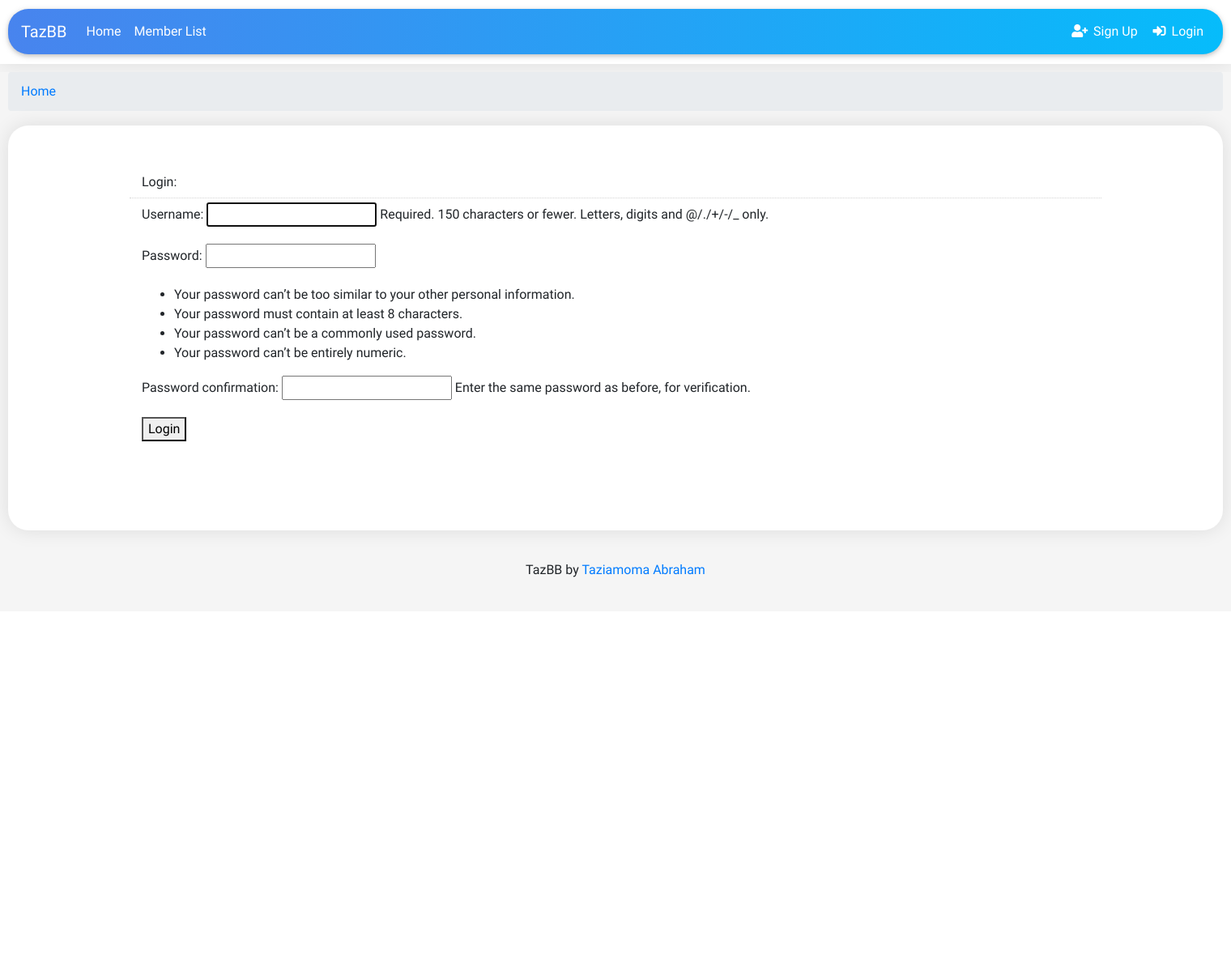
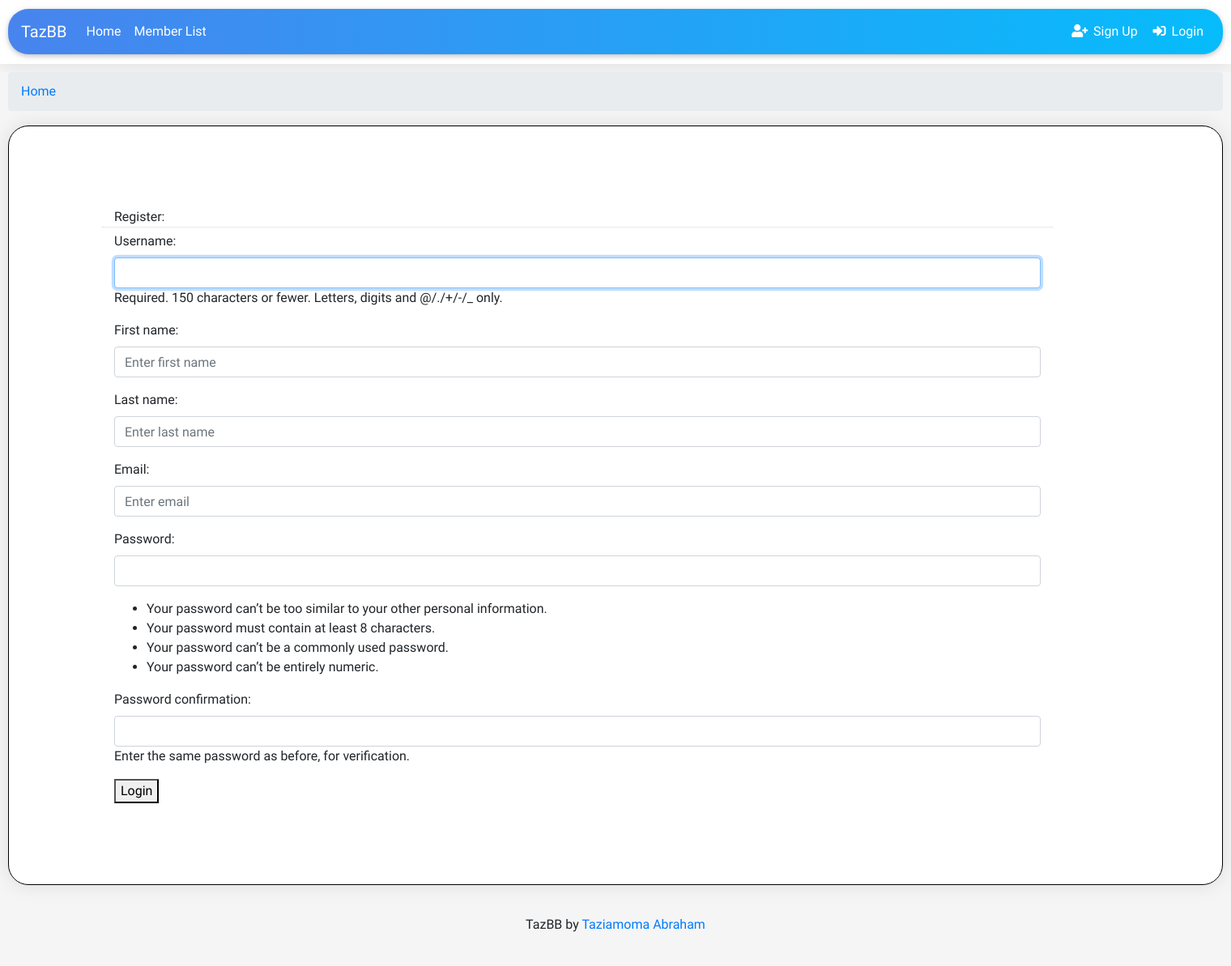
Before and after one commit to taziamoma/TazBB, a Django app: page /members/register/ in a window 1520 px wide. Shown: the part 280-1473 px from the top of the page at 81% size. Before the commit the page ends 993 px from the top, so only its background shows below. Run offline with Django 3.2, Linux system fonts and the light colour scheme; some libraries are stand-ins or nearby versions.

Commit message:
Updated login and register styling

```diff
--- a/forum/forms.py
+++ b/forum/forms.py
@@ -8,7 +8,7 @@ class NewThreadForm(forms.ModelForm):
         fields = ('name',)
 
         widgets = {
-            'name': forms.TextInput(attrs={'class': 'form-control', 'placeholder': 'Enter title'}),
+            'name': forms.TextInput(),
         }
 
 
--- a/members/forms.py
+++ b/members/forms.py
@@ -0,0 +1,20 @@
+from django import forms
+from django.contrib.auth.models import User
+from django.contrib.auth.forms import AuthenticationForm, UserCreationForm
+
+
+class RegisterForm(UserCreationForm):
+    email = forms.EmailField(widget=forms.EmailInput(attrs={'class': 'form-control', 'placeholder': 'Enter email'}))
+    first_name = forms.CharField(max_length=100, widget=forms.TextInput(attrs={'class': 'form-control', 'placeholder': 'Enter first name'}))
+    last_name = forms.CharField(max_length=100, widget=forms.TextInput(attrs={'class': 'form-control', 'placeholder': 'Enter last name'}))
+
+    class Meta:
+        model = User
+        fields = ('username', 'first_name', 'last_name', 'email', 'password1', 'password2')
+
+    def __init__(self, *args, **kwargs):
+        super(RegisterForm, self).__init__(*args, **kwargs)
+
+        self.fields['username'].widget.attrs['class'] = 'form-control'
+        self.fields['password1'].widget.attrs['class'] = 'form-control'
+        self.fields['password2'].widget.attrs['class'] = 'form-control'
--- a/members/templates/registration/register.html
+++ b/members/templates/registration/register.html
@@ -2,14 +2,14 @@
 {% block title %}Register{% endblock %}
 {% block bodywrap %}
 
-    <div class="container-fluid login-wrapper">
-                <div class="container-fluid login-container">
-                    <div class="container-fluid login-title">
-                        Login:
+    <div class="container-fluid register-wrapper">
+                <div class="container-fluid register-container">
+                    <div class="container-fluid register-title">
+                        Register:
                     </div>
-                    <div class="container-fluid login-form-container">
+                    <div class="container-fluid register-form-container">
 
-                        <div class="container-fluid login-form">
+                        <div class="container-fluid register-form">
                             <form method="post">
                                 {% csrf_token %}
                                 {{ form.as_p }}
--- a/members/urls.py
+++ b/members/urls.py
@@ -1,6 +1,7 @@
 from django.urls import path
-from .views import UserRegisterView
+from .views import UserRegisterView, LoginView
 
 urlpatterns = [
     path('register/', UserRegisterView.as_view(), name='register'),
+
 ]
--- a/members/views.py
+++ b/members/views.py
@@ -2,10 +2,16 @@ from django.shortcuts import render
 from django.views import generic
 from django.contrib.auth.forms import UserCreationForm
 from django.urls import reverse_lazy
+from .forms import RegisterForm
 # Create your views here.
 
 
 class UserRegisterView(generic.CreateView):
-    form_class = UserCreationForm
+    form_class = RegisterForm
     template_name = 'registration/register.html'
     success_url = reverse_lazy('login')
+
+class LoginView(generic.CreateView):
+    form_class = UserCreationForm
+    template_name = 'registration/login.html'
+    success_url = reverse_lazy('login')
--- a/static/css/style.css
+++ b/static/css/style.css
@@ -644,13 +644,14 @@ body a:not(.new-thread):not(.navbar):not(.nav-bar):not(.nav-wrapper) {
 
 /*REGISTER */
 .register-wrapper {
-	height: 500px;
+	min-height: 500px;
+	width: 100%;
 	background-color: #fff;
 	border-radius: var(--border-radius);
 	margin: 0 auto;
 	display: flex;
 	align-items: center;
-	padding: 0;
+	border: 1px solid black;
 	-webkit-box-shadow: var(--box-shadow);
 	-moz-box-shadow: var(--box-shadow);
 	box-shadow: var(--box-shadow);
@@ -659,6 +660,7 @@ body a:not(.new-thread):not(.navbar):not(.nav-bar):not(.nav-wrapper) {
 	width: 80%;
 	height: 80%;
 	padding: 0;
+	margin: 100px;
 }
 .register-title {
 	height: 10%;
--- a/templates/navbar.html
+++ b/templates/navbar.html
@@ -10,7 +10,7 @@
             <ul class="nav navbar-nav ml-auto">
                 {% if request.user.is_authenticated %}
                     {% if request.user.is_staff %} <!-- user request.user to get logged in user -->
-                        <li class="nav-item"><a href="" class="nav-link"><i class="fas fa-cogs"></i>Admin</a></li>
+                        <li class="nav-item"><a href="/admin" class="nav-link"><i class="fas fa-cogs"></i>Admin</a></li>
                     {% endif %}
                     <li class="nav-item"><a href="{% url 'search' %}" class="nav-link"><i class="fas fa-search"></i>Search</a></li>
                     <li class="nav-item dropdown">
```
Also changed, not shown: members/templates/registration/login.html (+11 -2 lines), db.sqlite3.
